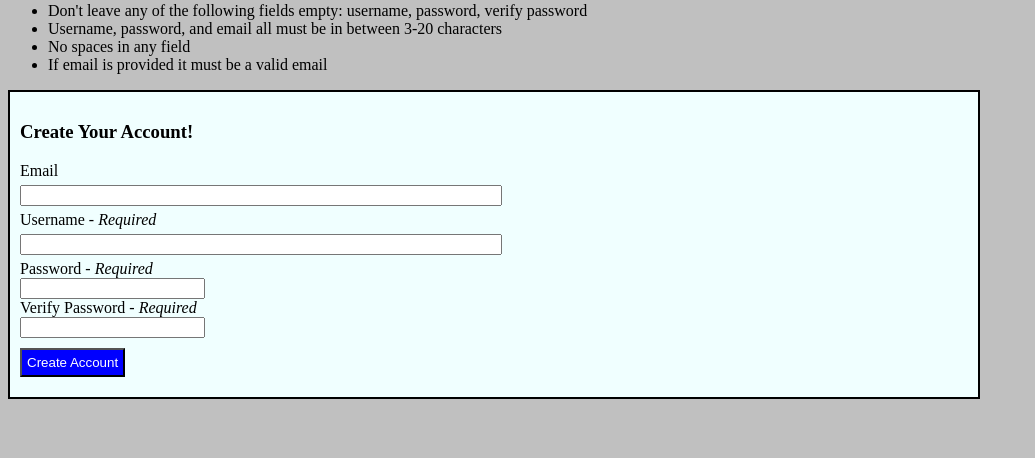
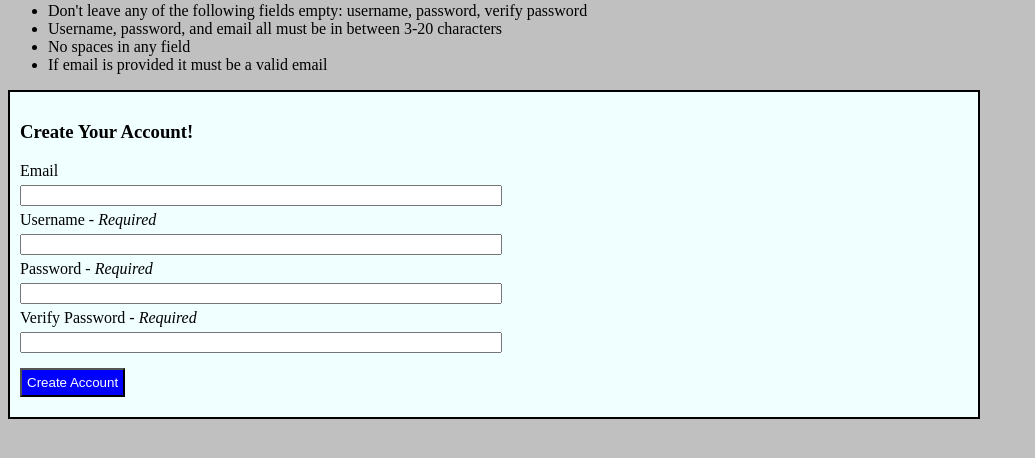
Before and after one commit to DrewS97/User-Signup, a Flask app: page / in a window 1280 px wide. Shown: the part 299-757 px from the top of the page, without its empty margins (0-1035 px from the left). Run offline with Flask 2, Linux system fonts and the light colour scheme.

Commit message:
fix password input style

```diff
--- a/static/css/style.css
+++ b/static/css/style.css
@@ -25,6 +25,11 @@ input[type=text] {
   margin: 5px 0px;
 }
 
+input[type=password] {
+  width: 50%;
+  margin: 5px 0px;
+}
+
 h1 {
   text-align: center;
 }
```
